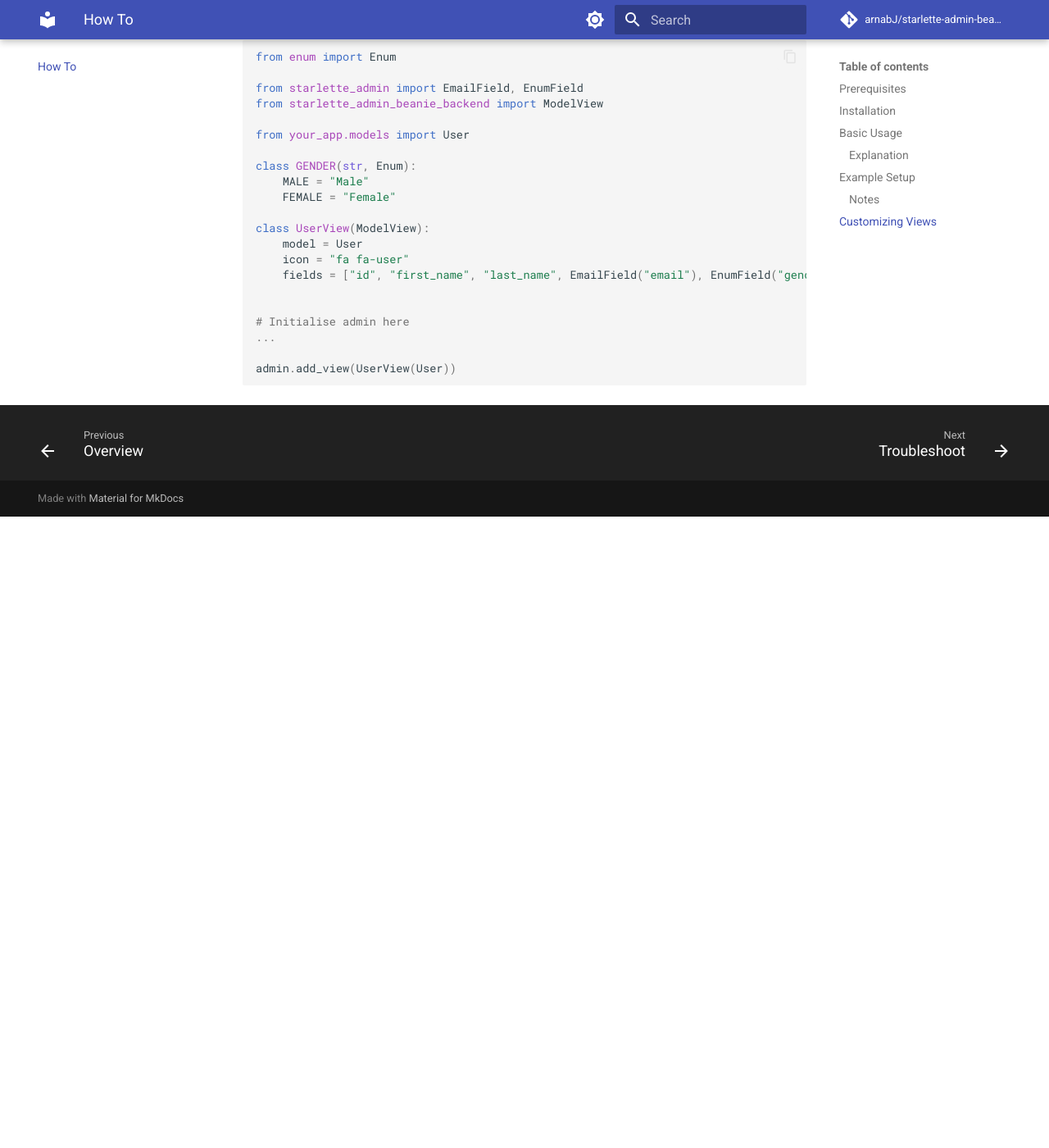
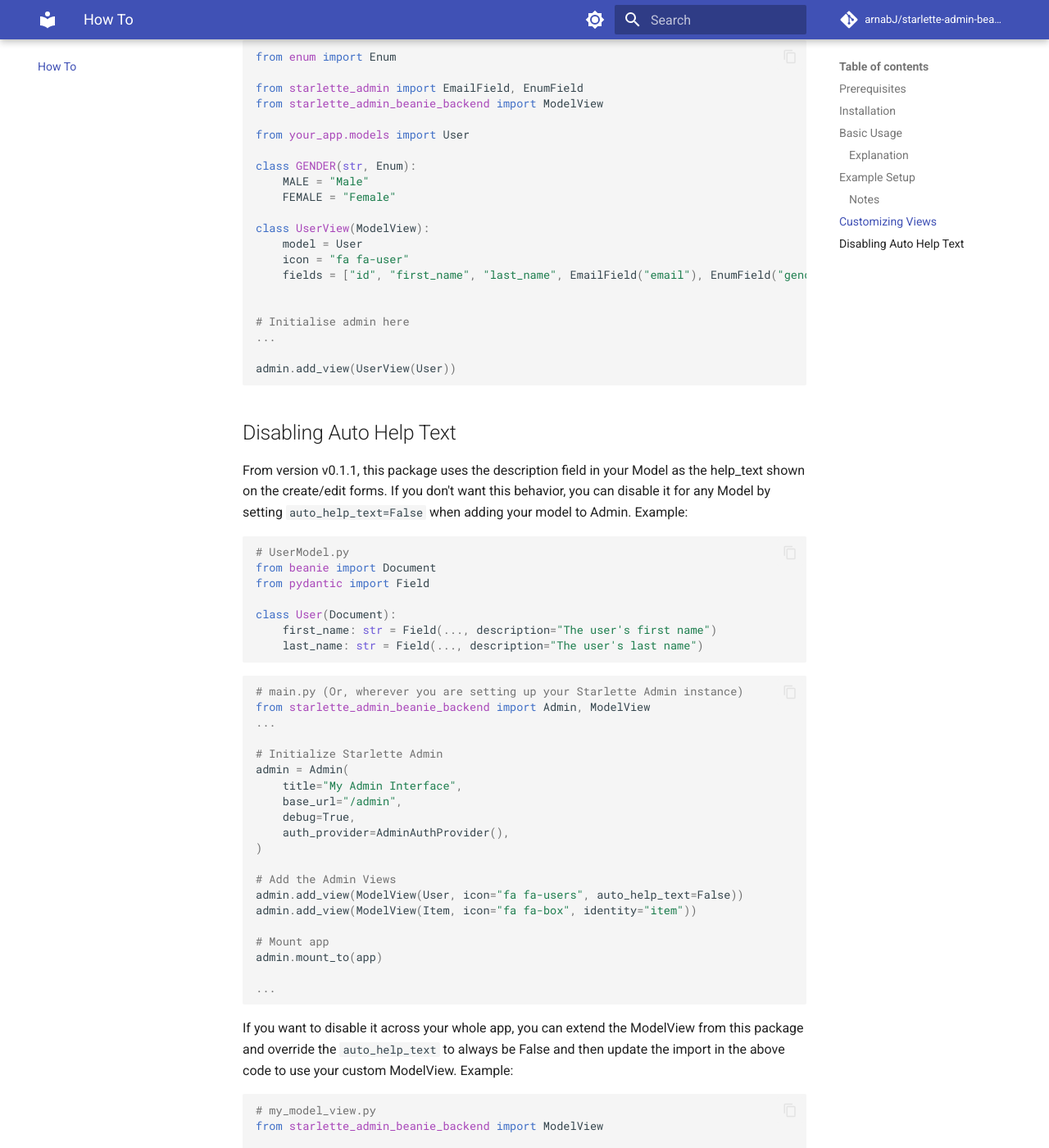
Before and after one commit to arnabJ/starlette-admin-beanie-backend, an MkDocs documentation site: the page built from docs/how_to.md, in a window 1280 px wide and 1400 px high, scrolled down 2608 px. Shown: the whole window at 82% size. Built offline with MkDocs 1.6.1 and Material for MkDocs 9.7.7, drawn with Linux system fonts in a browser that asks for light colours; comment, search, counter and statistics services are not loaded; before the commit the page ends 3238 px from its top, so only the background shows below that; some of the changed text lies outside the part shown.

Commit message:
Bumped version to 0.1.1 Tested with updated packages Added option to automatically use Model description (from pydantic.Field) as help_text

````diff
--- a/docs/how_to.md
+++ b/docs/how_to.md
@@ -120,3 +120,82 @@
 
 admin.add_view(UserView(User))
 ```
+
+## Disabling Auto Help Text
+From version v0.1.1, this package uses the description field in your Model as the help_text shown on the create/edit forms.
+If you don't want this behavior, you can disable it for any Model by setting `auto_help_text=False` when adding your model to Admin.
+Example:
+```python
+# UserModel.py
+from beanie import Document
+from pydantic import Field
+
+class User(Document):
+    first_name: str = Field(..., description="The user's first name")
+    last_name: str = Field(..., description="The user's last name")
+
+```
+```python
+# main.py (Or, wherever you are setting up your Starlette Admin instance)
+from starlette_admin_beanie_backend import Admin, ModelView
+...
+
+# Initialize Starlette Admin
+admin = Admin(
+    title="My Admin Interface",
+    base_url="/admin",
+    debug=True,
+    auth_provider=AdminAuthProvider(),
+)
+
+# Add the Admin Views
+admin.add_view(ModelView(User, icon="fa fa-users", auto_help_text=False))
+admin.add_view(ModelView(Item, icon="fa fa-box", identity="item"))
+
+# Mount app
+admin.mount_to(app)
+
+...
+```
+If you want to disable it across your whole app, you can extend the ModelView from this package and override the `auto_help_text` to always be False and then update the import in the above code to use your custom ModelView.
+Example:
+```python
+# my_model_view.py
+from starlette_admin_beanie_backend import ModelView
+
+class MyModelView(ModelView):
+    def __init__(
+            self,
+            model: Type[Document],
+            icon: Optional[str] = None,
+            name: Optional[str] = None,
+            label: Optional[str] = None,
+            auto_help_text: Optional[bool] = False,  # <-- This line sets it to False by default
+            identity: Optional[str] = None,
+            converter: Optional[ModelConverter] = None,
+    ):
+        super().__init__(model, icon, name, label, auto_help_text, identity, converter)
+```
+```python
+# main.py (Or, wherever you are setting up your Starlette Admin instance)
+from starlette_admin_beanie_backend import Admin
+from . import MyModelView
+...
+
+# Initialize Starlette Admin
+admin = Admin(
+    title="My Admin Interface",
+    base_url="/admin",
+    debug=True,
+    auth_provider=AdminAuthProvider(),
+)
+
+# Add the Admin Views
+admin.add_view(MyModelView(User, icon="fa fa-users", auto_help_text=True))  # If you want to enable it for this view only
+admin.add_view(MyModelView(Item, icon="fa fa-box", identity="item"))
+
+# Mount app
+admin.mount_to(app)
+
+...
+```
--- a/pyproject.toml
+++ b/pyproject.toml
@@ -1,10 +1,10 @@
 [build-system]
-requires = ["setuptools>=77.0", "wheel"]
+requires = ["setuptools>=80.0", "wheel>0.45.0"]
 build-backend = "setuptools.build_meta"
 
 [project]
 name = "starlette-admin-beanie-backend"
-version = "0.1.0"
+version = "0.1.1"
 description = "Beanie-ODM support for Starlette Admin"
 readme = "README.md"
 authors = [{ name = "Arnab Jain", email = "arnab@inocentum.in" }]
@@ -26,7 +26,7 @@
     "Topic :: Internet",
 ]
 dependencies = [
-    "starlette-admin>=0.15.0",
+    "starlette-admin>=0.15.1",
     "beanie>=2.0.0"
 ]
 requires-python = ">=3.9,<3.14"
````
Also changed, not shown: README.md (+15 -0 lines), docs/changelogs.md (+14 -1 lines), docs/index.md (+2 -1 lines), requirements.txt (+10 -4 lines), 1 other file.
